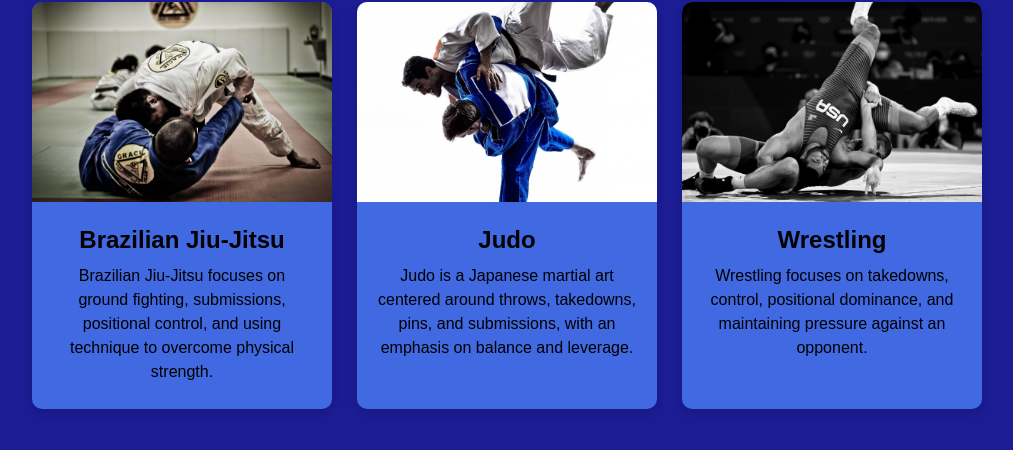
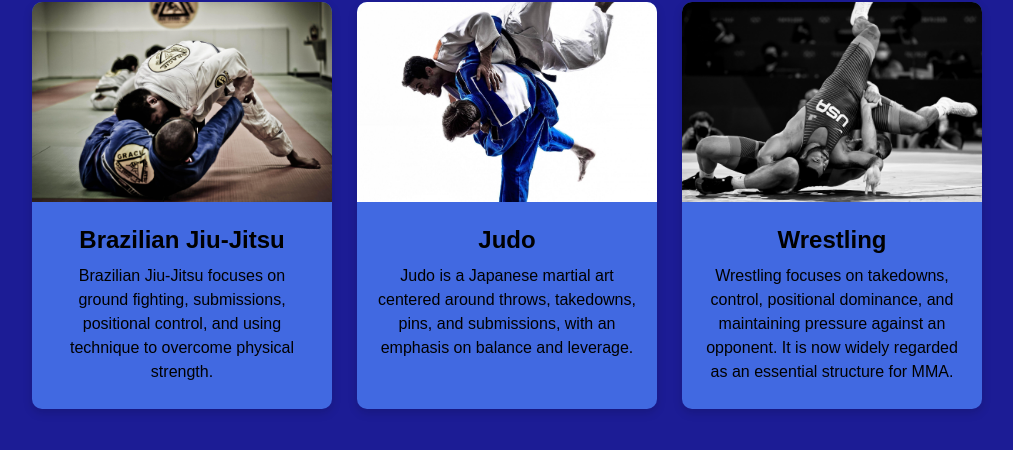
Before and after one commit to stony-hill212/lyfter-DUAD, a plain HTML site: page CSS E/cards/grappling.html in a window 1280 px wide. Shown: the part 100-550 px from the top of the page, without its empty margins (133-1146 px from the left). Drawn offline with Linux system fonts and the light colour scheme.

Commit message:
Update grappling.html

```diff
--- a/CSS E/cards/grappling.html
+++ b/CSS E/cards/grappling.html
@@ -35,7 +35,7 @@
             <h2>Wrestling</h2>
             <p>
                 Wrestling focuses on takedowns, control, positional dominance,
-                and maintaining pressure against an opponent.
+                and maintaining pressure against an opponent. It is now widely regarded as an essential structure for MMA.
             </p>
         </article>
 
```
